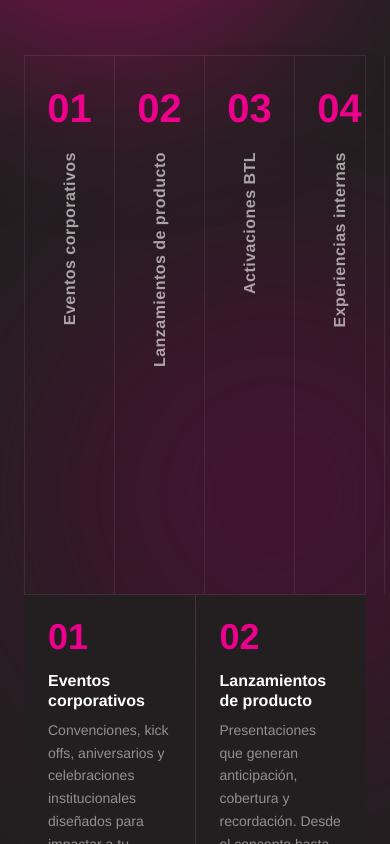
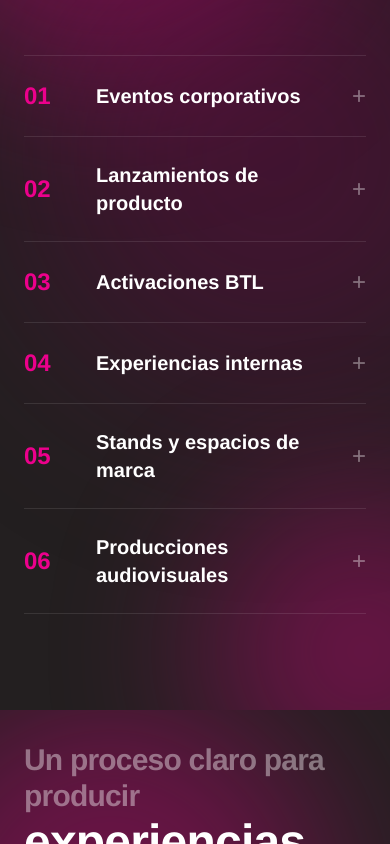
Before and after one commit to sebavigneaux-ui/lapizarra, a Next.js app: page / in a window 390 px wide. Shown: the part 7680-8524 px from the top of the page. Built offline with nearby package versions, Linux system fonts and the light colour scheme.

Commit message:
Redesign Servicios as click-to-expand accordion rows
Same layout on mobile and desktop: full-width rows with
number + title + plus icon, clicking expands description downward.

Co-Authored-By: Claude Sonnet 4.6 <noreply@anthropic.com>

```diff
--- a/app/components/Servicios.tsx
+++ b/app/components/Servicios.tsx
@@ -1,3 +1,5 @@
+"use client";
+import { useState } from "react";
 import Blobs from "./Blobs";
 
 const servicios = [
@@ -34,6 +36,10 @@ const servicios = [
 ];
 
 export default function Servicios() {
+  const [abierto, setAbierto] = useState<string | null>(null);
+
+  const toggle = (num: string) => setAbierto(abierto === num ? null : num);
+
   return (
     <section id="servicios" className="bg-[#231F20] py-24 px-6 relative overflow-hidden">
       <Blobs />
@@ -49,91 +55,37 @@ export default function Servicios() {
           </p>
         </div>
 
-        <style>{`
-          .srv-acordeon {
-            display: flex;
-            height: 540px;
-            border: 1px solid rgba(255,255,255,0.08);
-          }
-          .srv-col {
-            flex: 1;
-            min-width: 90px;
-            transition: flex 0.5s cubic-bezier(0.4, 0, 0.2, 1);
-            overflow: hidden;
-            position: relative;
-            border-right: 1px solid rgba(255,255,255,0.08);
-            cursor: default;
-          }
-          .srv-col:last-child { border-right: none; }
-          .srv-col:hover { flex: 6; background: rgba(255,255,255,0.03); }
+        <div className="border-t border-white/10">
+          {servicios.map((s) => {
+            const isOpen = abierto === s.num;
+            return (
+              <div
+                key={s.num}
+                className="border-b border-white/10 cursor-pointer group"
+                onClick={() => toggle(s.num)}
+              >
+                {/* Fila principal */}
+                <div className="flex items-center gap-6 py-6 md:py-8">
+                  <span className="text-[#EC008C] font-black text-2xl md:text-3xl w-12 flex-shrink-0">
+                    {s.num}
+                  </span>
+                  <h3 className={`font-black text-xl md:text-3xl flex-1 transition-colors duration-200 ${isOpen ? "text-[#EC008C]" : "text-white group-hover:text-[#EC008C]"}`}>
+                    {s.titulo}
+                  </h3>
+                  <span className={`text-white/40 text-2xl font-thin flex-shrink-0 transition-transform duration-300 ${isOpen ? "rotate-45 text-[#EC008C]" : "group-hover:text-white"}`}>
+                    +
+                  </span>
+                </div>
 
-          .srv-rotado {
-            position: absolute;
-            inset: 0;
-            display: flex;
-            flex-direction: column;
-            align-items: center;
-            padding: 2rem 0 2rem;
-            transition: opacity 0.15s ease;
-            gap: 1.5rem;
-          }
-          .srv-col:hover .srv-rotado { opacity: 0; pointer-events: none; }
-
-          .srv-num-col {
-            font-size: 2.5rem;
-            font-weight: 900;
-            line-height: 1;
-            color: #EC008C;
-          }
-          .srv-titulo-vertical {
-            writing-mode: vertical-rl;
-            transform: rotate(180deg);
-            white-space: nowrap;
-            font-weight: 900;
-            font-size: 1rem;
-            letter-spacing: 0.03em;
-            color: rgba(255,255,255,0.6);
-          }
-
-          .srv-expandido {
-            position: absolute;
-            inset: 0;
-            padding: 2.5rem;
-            opacity: 0;
-            transition: opacity 0.3s ease 0.15s;
-            display: flex;
-            flex-direction: column;
-            justify-content: flex-end;
-          }
-          .srv-col:hover .srv-expandido { opacity: 1; }
-        `}</style>
-
-        {/* Acordeón horizontal — desktop */}
-        <div className="srv-acordeon hidden md:flex">
-          {servicios.map((s) => (
-            <div key={s.num} className="srv-col">
-              <div className="srv-rotado">
-                <span className="srv-num-col">{s.num}</span>
-                <span className="srv-titulo-vertical">{s.titulo}</span>
+                {/* Descripción desplegable */}
+                <div className={`overflow-hidden transition-all duration-400 ease-in-out ${isOpen ? "max-h-40 pb-8" : "max-h-0"}`}>
+                  <p className="text-white/50 text-lg leading-relaxed pl-18 md:pl-0 md:ml-18 max-w-2xl" style={{ marginLeft: "4.5rem" }}>
+                    {s.desc}
+                  </p>
+                </div>
               </div>
-              <div className="srv-expandido">
-                <span className="text-[#EC008C] font-black text-6xl leading-none mb-6">{s.num}</span>
-                <h3 className="text-white font-black text-xl mb-3 leading-tight">{s.titulo}</h3>
-                <p className="text-white/50 text-lg leading-relaxed">{s.desc}</p>
-              </div>
-            </div>
-          ))}
-        </div>
-
-        {/* Mobile — grid 2 columnas */}
-        <div className="md:hidden grid grid-cols-2 gap-px bg-white/10">
-          {servicios.map((s) => (
-            <div key={s.num} className="bg-[#231F20] p-6">
-              <span className="text-[#EC008C] font-black text-4xl leading-none block mb-4">{s.num}</span>
-              <h3 className="text-white font-black text-base mb-2 leading-tight">{s.titulo}</h3>
-              <p className="text-white/50 text-sm leading-relaxed">{s.desc}</p>
-            </div>
-          ))}
+            );
+          })}
         </div>
       </div>
     </section>
```
